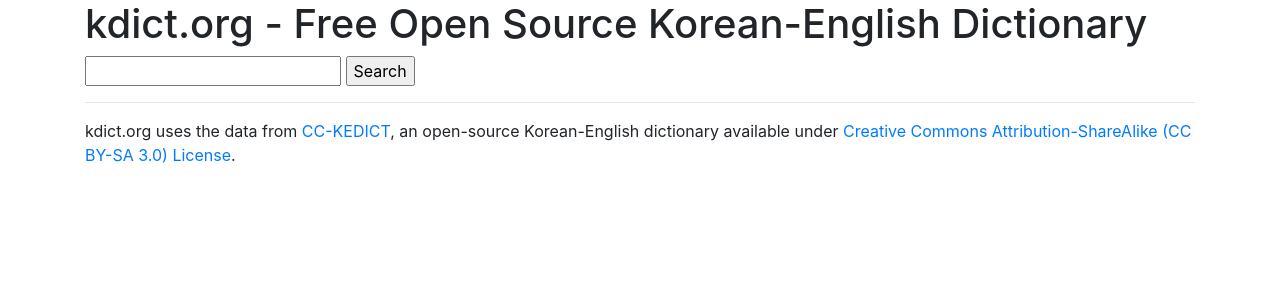
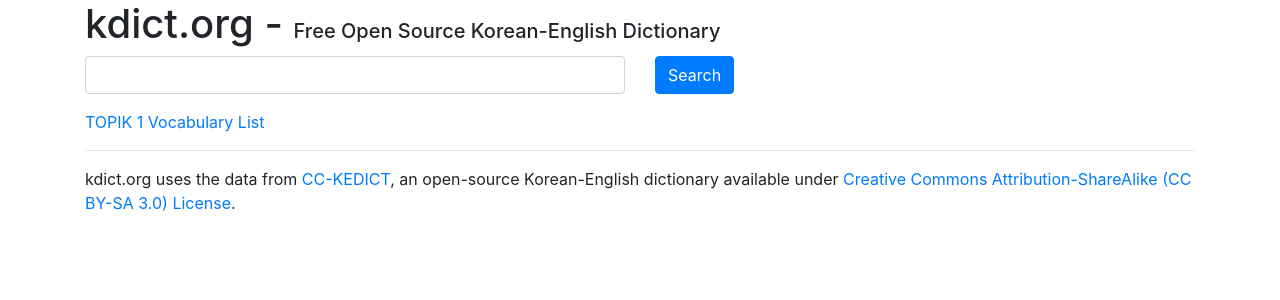
Before and after one commit to mhagiwara/kdict.org, a Flask app: page / in a window 1280 px wide. Shown: the top 300 px of the page. Run offline with Flask 2, Linux system fonts and the light colour scheme; some libraries are stand-ins or nearby versions.

Commit message:
Show tag link

```diff
--- a/css/style.css
+++ b/css/style.css
@@ -21,3 +21,7 @@
   margin-left: 4px;
   margin-left: 4px;
 }
+
+.subtitle {
+  font-size: 0.5em;
+}
--- a/main.py
+++ b/main.py
@@ -18,6 +18,23 @@ def health():
 def home():
     return render_template('index.html')
 
+def _get_pagination(total_hits, current_page, page_to_link):
+    """Calculate pagination-related info"""
+    num_pages = math.ceil(total_hits / RESULTS_PER_PAGE)
+    pagination = []
+    pagination.append({'page': 'previous',
+                       'link': page_to_link(current_page - 1),
+                       'disabled': current_page == 1})
+    for p in range(max(1, current_page - 4), min(num_pages, current_page + 4)+1):
+        pagination.append({'page': p,
+                           'link': page_to_link(p),
+                           'active': p == current_page})
+    pagination.append({'page': 'next',
+                       'link': page_to_link(current_page + 1),
+                       'disabled': current_page == num_pages})
+
+    return pagination
+
 @app.route('/search')
 def search():
     query = request.args.get('q')
@@ -35,26 +52,13 @@ def search():
         'size': RESULTS_PER_PAGE
     }
     res = es.search(index=KEDICT_INDEX, body=body)
+    hits.extend(hit['_source'] for hit in res['hits']['hits'])
 
     # calculate pagination-related info
     total_hits = res['hits']['total']['value']
-    num_pages = math.ceil(total_hits / RESULTS_PER_PAGE)
-    pagination = []
-    pagination.append({'page': 'previous',
-                       'link': '/search?q={}&p={}'.format(query,
-                                                          current_page - 1),
-                       'disabled': current_page == 1})
-    for p in range(max(1, current_page - 4), min(num_pages, current_page + 4)+1):
-        pagination.append({'page': p,
-                           'link': '/search?q={}&p={}'.format(query, p),
-                           'active': p == current_page})
-    pagination.append({'page': 'next',
-                       'link': '/search?q={}&p={}'.format(query,
-                                                          current_page + 1),
-                       'disabled': current_page == num_pages})
-
-    hits.extend(hit['_source'] for hit in res['hits']['hits'])
-    print(pagination)
+    def _page_to_link(p):
+        return '/search?q={}&p={}'.format(query, p)
+    pagination = _get_pagination(total_hits, current_page, _page_to_link)
 
     return render_template('search.html',
                            hits=hits,
@@ -73,6 +77,9 @@ def word(word_id):
 
 @app.route('/tag/<tag>')
 def tag(tag):
+    title = {'topik1': 'TOPIK 1 Vocabulary List'}[tag]
+    current_page = int(request.args.get('p') or '1')  # 1-base
+
     hits = []
     body = {
         'query': {
@@ -80,13 +87,21 @@ def tag(tag):
                 'tags': tag
             }
         },
+        'from': (current_page - 1) * RESULTS_PER_PAGE,
         'size': RESULTS_PER_PAGE
     }
     res = es.search(index=KEDICT_INDEX, body=body)
     hits.extend(hit['_source'] for hit in res['hits']['hits'])
-    print(res)
+    # calculate pagination-related info
+    total_hits = res['hits']['total']['value']
+    def _page_to_link(p):
+        return '/tag/{}?p={}'.format(tag, p)
+    pagination = _get_pagination(total_hits, current_page, _page_to_link)
 
-    return render_template('search.html', hits=hits)
+    return render_template('search.html',
+                           title=title,
+                           hits=hits,
+                           pagination=pagination)
 
 @app.route('/css/<path:path>')
 def send_js(path):
--- a/templates/base.html
+++ b/templates/base.html
@@ -12,13 +12,14 @@
     </script>
 
     <meta charset="UTF-8">
-    <title>kdict.org - Free Open Source Korean-English Dictionary</title>
+    <title>{{ title + ' - ' if title else '' }}kdict.org - Free Open Source Korean-English Dictionary</title>
     <link rel="stylesheet" href="https://stackpath.bootstrapcdn.com/bootstrap/4.3.1/css/bootstrap.min.css" integrity="sha384-ggOyR0iXCbMQv3Xipma34MD+dH/1fQ784/j6cY/iJTQUOhcWr7x9JvoRxT2MZw1T" crossorigin="anonymous">
     <link rel="stylesheet" type="text/css" href="/css/style.css">
 </head>
 <body>
     <div class="container">
-        <h1>kdict.org - Free Open Source Korean-English Dictionary</h1>
+        <h1>{{ title + ' - ' if title else '' }}kdict.org -
+            <span class="subtitle">Free Open Source Korean-English Dictionary</span></h1>
 
         {% block content %}
         {% endblock %}
--- a/templates/index.html
+++ b/templates/index.html
@@ -2,7 +2,17 @@
 
 {% block content %}
 <form action="/search" method="GET">
-    <input name="q" type="text" value="">
-    <input type="submit" value="Search">
+    <div class="form-group">
+        <div class="row">
+            <div class="col">
+                <input name="q" type="text" class="form-control" value="">
+            </div>
+            <div class="col">
+                <input type="submit" class="btn btn-primary" value="Search">
+            </div>
+        </div>
+    </div>
 </form>
+
+<p><a href="/tag/topik1">TOPIK 1 Vocabulary List</a></p>
 {% endblock %}
```
Also changed, not shown: templates/search.html (+10 -2 lines).
